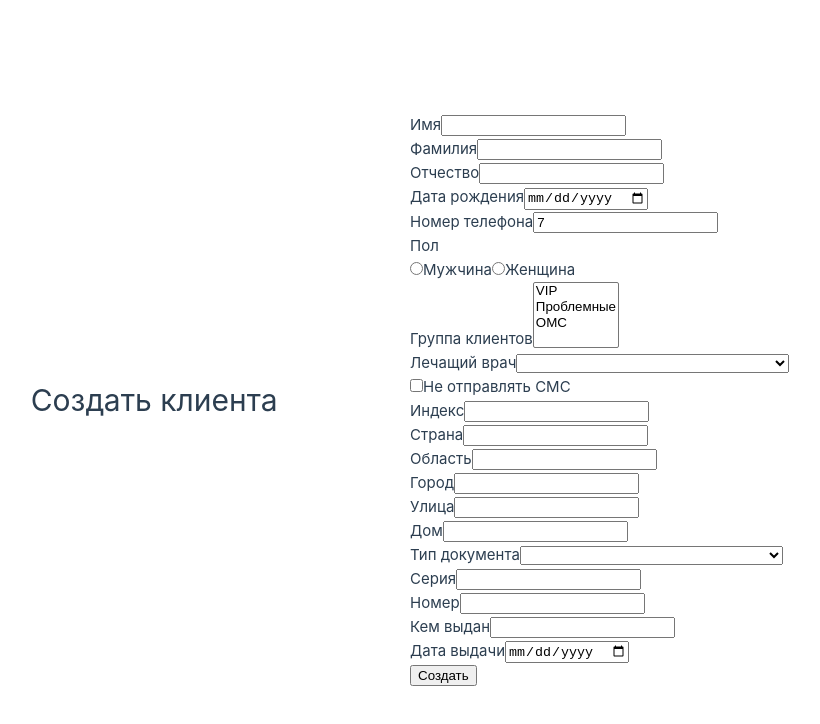
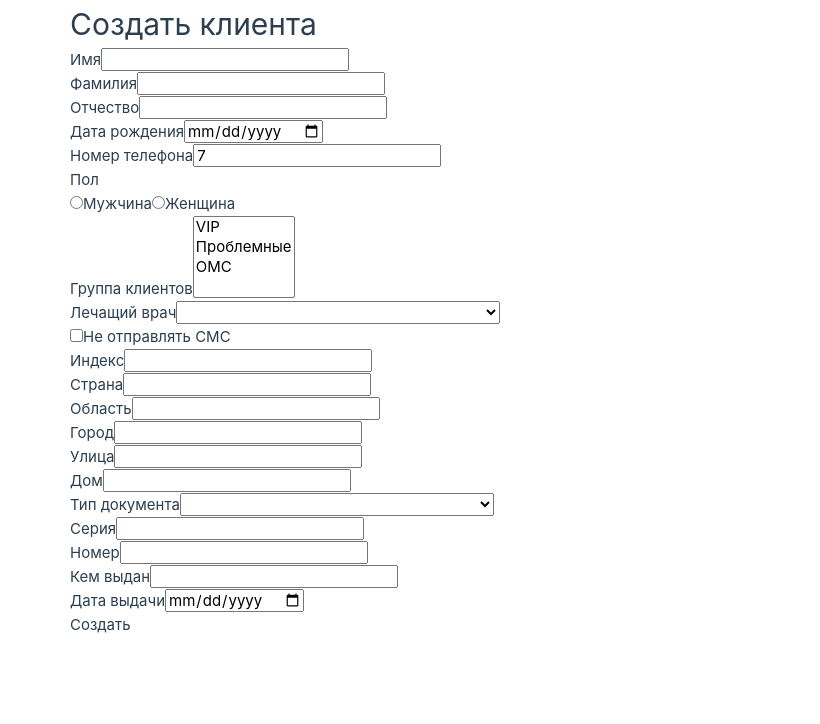
Before and after one commit to NikitaLejnev/med-client-form, a Vue app: page / in a window 1280 px wide. Shown: the top 724 px of the page, without its empty margins (230-1050 px from the left). Built offline with nearby package versions, Linux system fonts and the light colour scheme.

Commit message:
Add style reset

```diff
--- a/src/App.vue
+++ b/src/App.vue
@@ -8,63 +8,4 @@
 
 <style>
 @import "./assets/base.css";
-
-#app {
-  max-width: 1280px;
-  margin: 0 auto;
-  padding: 2rem;
-
-  font-weight: normal;
-}
-
-header {
-  line-height: 1.5;
-}
-
-.logo {
-  display: block;
-  margin: 0 auto 2rem;
-}
-
-a,
-.green {
-  text-decoration: none;
-  color: hsla(160, 100%, 37%, 1);
-  transition: 0.4s;
-}
-
-@media (hover: hover) {
-  a:hover {
-    background-color: hsla(160, 100%, 37%, 0.2);
-  }
-}
-
-@media (min-width: 1024px) {
-  body {
-    display: flex;
-    place-items: center;
-  }
-
-  #app {
-    display: grid;
-    grid-template-columns: 1fr 1fr;
-    padding: 0 2rem;
-  }
-
-  header {
-    display: flex;
-    place-items: center;
-    padding-right: calc(var(--section-gap) / 2);
-  }
-
-  header .wrapper {
-    display: flex;
-    place-items: flex-start;
-    flex-wrap: wrap;
-  }
-
-  .logo {
-    margin: 0 2rem 0 0;
-  }
-}
 </style>
--- /dev/null
+++ b/src/assets/reset.css
@@ -0,0 +1,67 @@
+*,
+*::before,
+*::after {
+  box-sizing: border-box;
+}
+
+*:focus {
+  outline: 3px dashed #228bec;
+}
+
+html {
+  font: 62.5%/1.15 sans-serif;
+}
+
+h1,
+h2 {
+  margin-bottom: 0;
+}
+
+button {
+  border: none;
+  margin: 0;
+  padding: 0;
+  width: auto;
+  overflow: visible;
+  background: transparent;
+  color: inherit;
+  font: inherit;
+  line-height: normal;
+}
+
+button,
+input,
+select,
+textarea {
+  font-family: inherit;
+  font-size: 100%;
+  line-height: 1.15;
+  margin: 0;
+}
+
+button,
+input {
+  overflow: visible;
+}
+
+input[type=text] {
+  border-radius: 0;
+}
+
+body {
+  width: 100%;
+  max-width: 68rem;
+  margin: 0 auto;
+  font: 1.6rem/1.25 "Helvetica Neue", Helvetica, Arial, sans-serif;
+  background-color: #f5f5f5;
+  color: #4d4d4d;
+}
+
+@media screen and (min-width: 768px) {
+  body {
+    font-size: 1.9rem;
+    line-height: 1.31579;
+  }
+}
+
+/*# sourceMappingURL=reset.css.map */
--- /dev/null
+++ b/src/assets/reset.scss
@@ -0,0 +1,56 @@
+*,
+*::before,
+*::after {
+  box-sizing: border-box;
+}
+*:focus {
+  outline: 3px dashed #228bec;
+}
+html {
+  font: 62.5% / 1.15 sans-serif;
+}
+h1,
+h2 {
+  margin-bottom: 0;
+}
+button {
+  border: none;
+  margin: 0;
+  padding: 0;
+  width: auto;
+  overflow: visible;
+  background: transparent;
+  color: inherit;
+  font: inherit;
+  line-height: normal;
+}
+button,
+input,
+select,
+textarea {
+  font-family: inherit;
+  font-size: 100%;
+  line-height: 1.15;
+  margin: 0;
+}
+button,
+input {
+  overflow: visible;
+}
+input[type="text"] {
+  border-radius: 0;
+}
+body {
+  width: 100%;
+  max-width: 68rem;
+  margin: 0 auto;
+  font: 1.6rem/1.25 "Helvetica Neue", Helvetica, Arial, sans-serif;
+  background-color: #f5f5f5;
+  color: #4d4d4d;
+}
+@media screen and (min-width: 768px) {
+  body {
+    font-size: 1.9rem;
+    line-height: 1.31579;
+  }
+}
--- a/src/main.js
+++ b/src/main.js
@@ -1,4 +1,5 @@
 import { createApp } from 'vue'
+import './assets/reset.css'
 import App from './App.vue'
 
 createApp(App).mount('#app')
```
Also changed, not shown: 1 other file (tests, documents, lock files or other folders).
